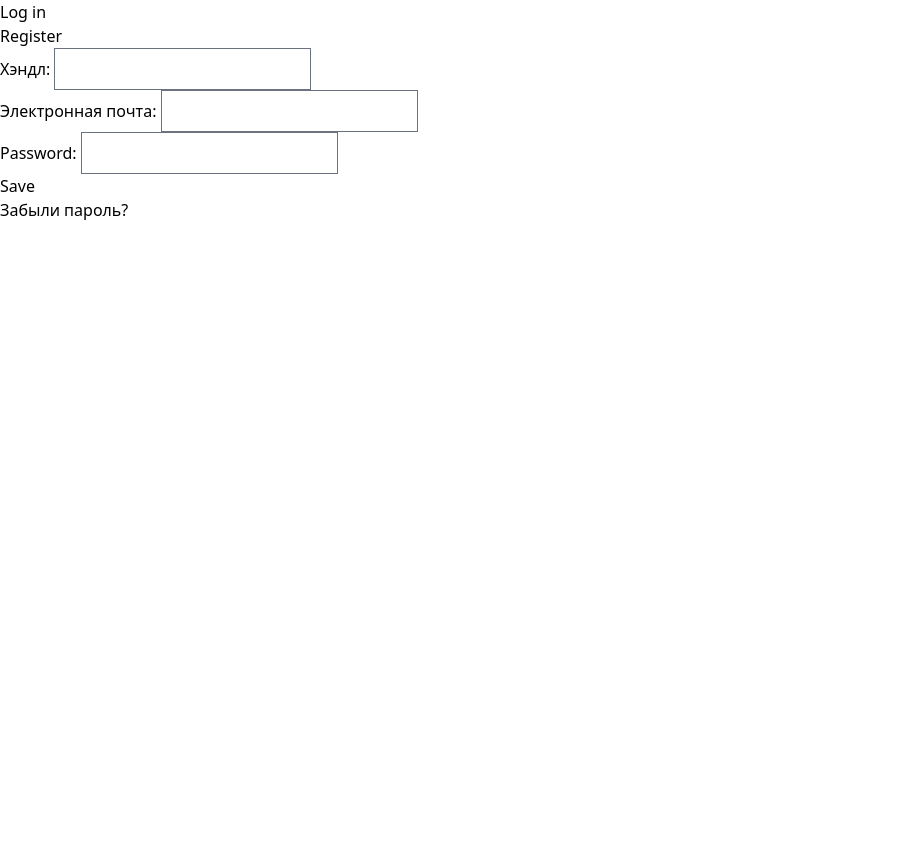
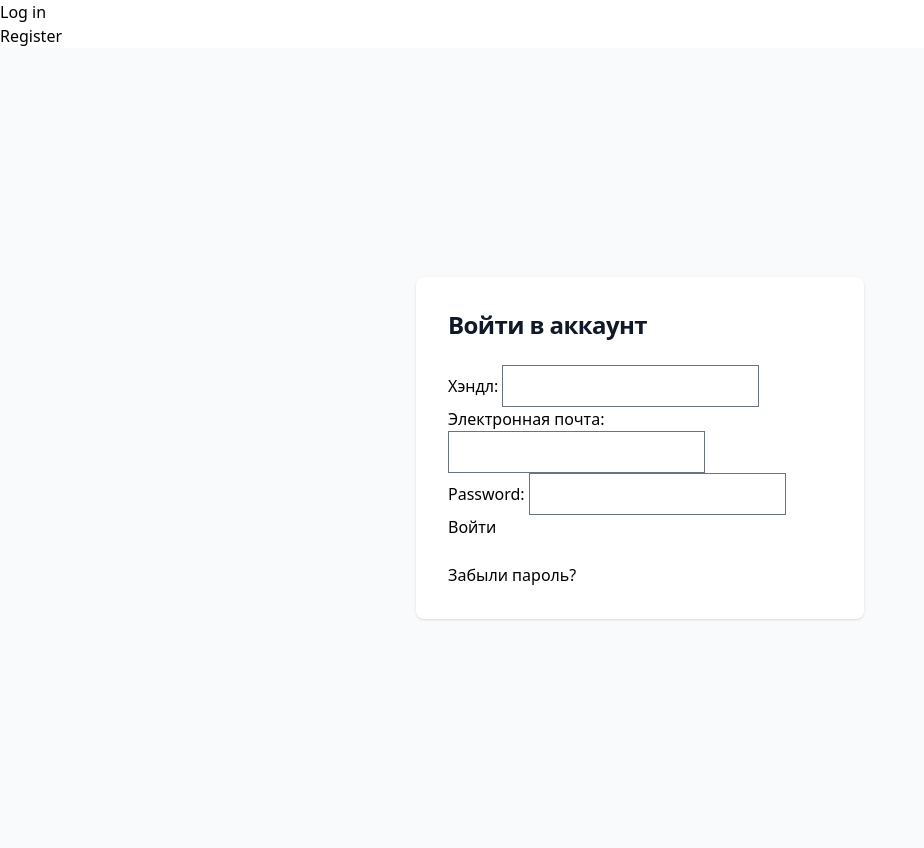
Before and after one commit to cpfed/diploma-cpfed-auth, a Django app: page /register/ in a window 1280 px wide. Shown: the whole page, without its empty margins (0-924 px from the left). Before the commit the page ends 220 px from the top, so only its background shows below. Run offline with Django 5.2, Linux system fonts and the light colour scheme; some libraries are stand-ins or nearby versions.

Commit message:
check pycharm connect

```diff
--- a/templates/login.html
+++ b/templates/login.html
@@ -2,12 +2,22 @@
 
 {% block content %}
 
-<form method="POST">
-    {% csrf_token %}
-    {{ form.as_p }}
-    <button type="submit">Save</button>
-</form>
-
-<h3><a href="/passwordRecovery/">Забыли пароль?</a></h3>
+<section class="bg-gray-50 dark:bg-gray-900">
+    <div class="flex flex-col items-center justify-center px-6 py-8 mx-auto md:h-screen lg:py-0">
+        <div class="w-full bg-white rounded-lg shadow dark:border md:mt-0 sm:max-w-md xl:p-0 dark:bg-gray-800 dark:border-gray-700">
+            <div class="p-6 space-y-4 md:space-y-6 sm:p-8">
+                <h1 class="text-xl font-bold leading-tight tracking-tight text-gray-900 md:text-2xl dark:text-white">
+                    Войти в аккаунт
+                </h1>
+                <form method="POST">
+                    {% csrf_token %}
+                    {{ form.as_p }}
+                    <button type="submit">Войти</button>
+                </form>
+                <h3><a href="/passwordRecovery/">Забыли пароль?</a></h3>
+            </div>
+        </div>
+    </div>
+</section>
 
 {% endblock %}
--- a/theme/static/css/dist/styles.css
+++ b/theme/static/css/dist/styles.css
@@ -808,6 +808,14 @@ select {
   height: 100vh;
 }
 
+.w-full {
+  width: 100%;
+}
+
+.flex-col {
+  flex-direction: column;
+}
+
 .items-center {
   align-items: center;
 }
@@ -816,9 +824,38 @@ select {
   justify-content: center;
 }
 
+.space-y-4 > :not([hidden]) ~ :not([hidden]) {
+  --tw-space-y-reverse: 0;
+  margin-top: calc(1rem * calc(1 - var(--tw-space-y-reverse)));
+  margin-bottom: calc(1rem * var(--tw-space-y-reverse));
+}
+
+.rounded-lg {
+  border-radius: 0.5rem;
+}
+
 .bg-gray-50 {
   --tw-bg-opacity: 1;
   background-color: rgb(249 250 251 / var(--tw-bg-opacity, 1));
+}
+
+.bg-white {
+  --tw-bg-opacity: 1;
+  background-color: rgb(255 255 255 / var(--tw-bg-opacity, 1));
+}
+
+.p-6 {
+  padding: 1.5rem;
+}
+
+.px-6 {
+  padding-left: 1.5rem;
+  padding-right: 1.5rem;
+}
+
+.py-8 {
+  padding-top: 2rem;
+  padding-bottom: 2rem;
 }
 
 .font-serif {
@@ -830,10 +867,108 @@ select {
   line-height: 1;
 }
 
+.text-xl {
+  font-size: 1.25rem;
+  line-height: 1.75rem;
+}
+
+.font-bold {
+  font-weight: 700;
+}
+
 .leading-normal {
   line-height: 1.5;
+}
+
+.leading-tight {
+  line-height: 1.25;
 }
 
 .tracking-normal {
   letter-spacing: 0em;
 }
+
+.tracking-tight {
+  letter-spacing: -0.025em;
+}
+
+.text-gray-900 {
+  --tw-text-opacity: 1;
+  color: rgb(17 24 39 / var(--tw-text-opacity, 1));
+}
+
+.shadow {
+  --tw-shadow: 0 1px 3px 0 rgb(0 0 0 / 0.1), 0 1px 2px -1px rgb(0 0 0 / 0.1);
+  --tw-shadow-colored: 0 1px 3px 0 var(--tw-shadow-color), 0 1px 2px -1px var(--tw-shadow-color);
+  box-shadow: var(--tw-ring-offset-shadow, 0 0 #0000), var(--tw-ring-shadow, 0 0 #0000), var(--tw-shadow);
+}
+
+@media (min-width: 640px) {
+  .sm\:max-w-md {
+    max-width: 28rem;
+  }
+
+  .sm\:p-8 {
+    padding: 2rem;
+  }
+}
+
+@media (min-width: 768px) {
+  .md\:mt-0 {
+    margin-top: 0px;
+  }
+
+  .md\:h-screen {
+    height: 100vh;
+  }
+
+  .md\:space-y-6 > :not([hidden]) ~ :not([hidden]) {
+    --tw-space-y-reverse: 0;
+    margin-top: calc(1.5rem * calc(1 - var(--tw-space-y-reverse)));
+    margin-bottom: calc(1.5rem * var(--tw-space-y-reverse));
+  }
+
+  .md\:text-2xl {
+    font-size: 1.5rem;
+    line-height: 2rem;
+  }
+}
+
+@media (min-width: 1024px) {
+  .lg\:py-0 {
+    padding-top: 0px;
+    padding-bottom: 0px;
+  }
+}
+
+@media (min-width: 1280px) {
+  .xl\:p-0 {
+    padding: 0px;
+  }
+}
+
+@media (prefers-color-scheme: dark) {
+  .dark\:border {
+    border-width: 1px;
+  }
+
+  .dark\:border-gray-700 {
+    --tw-border-opacity: 1;
+    border-color: rgb(55 65 81 / var(--tw-border-opacity, 1));
+  }
+
+  .dark\:bg-gray-900 {
+    --tw-bg-opacity: 1;
+    background-color: rgb(17 24 39 / var(--tw-bg-opacity, 1));
+  }
+
+  .dark\:bg-gray-800 {
+    --tw-bg-opacity: 1;
+    background-color: rgb(31 41 55 / var(--tw-bg-opacity, 1));
+  }
+
+  .dark\:text-white {
+    --tw-text-opacity: 1;
+    color: rgb(255 255 255 / var(--tw-text-opacity, 1));
+  }
+}
```
